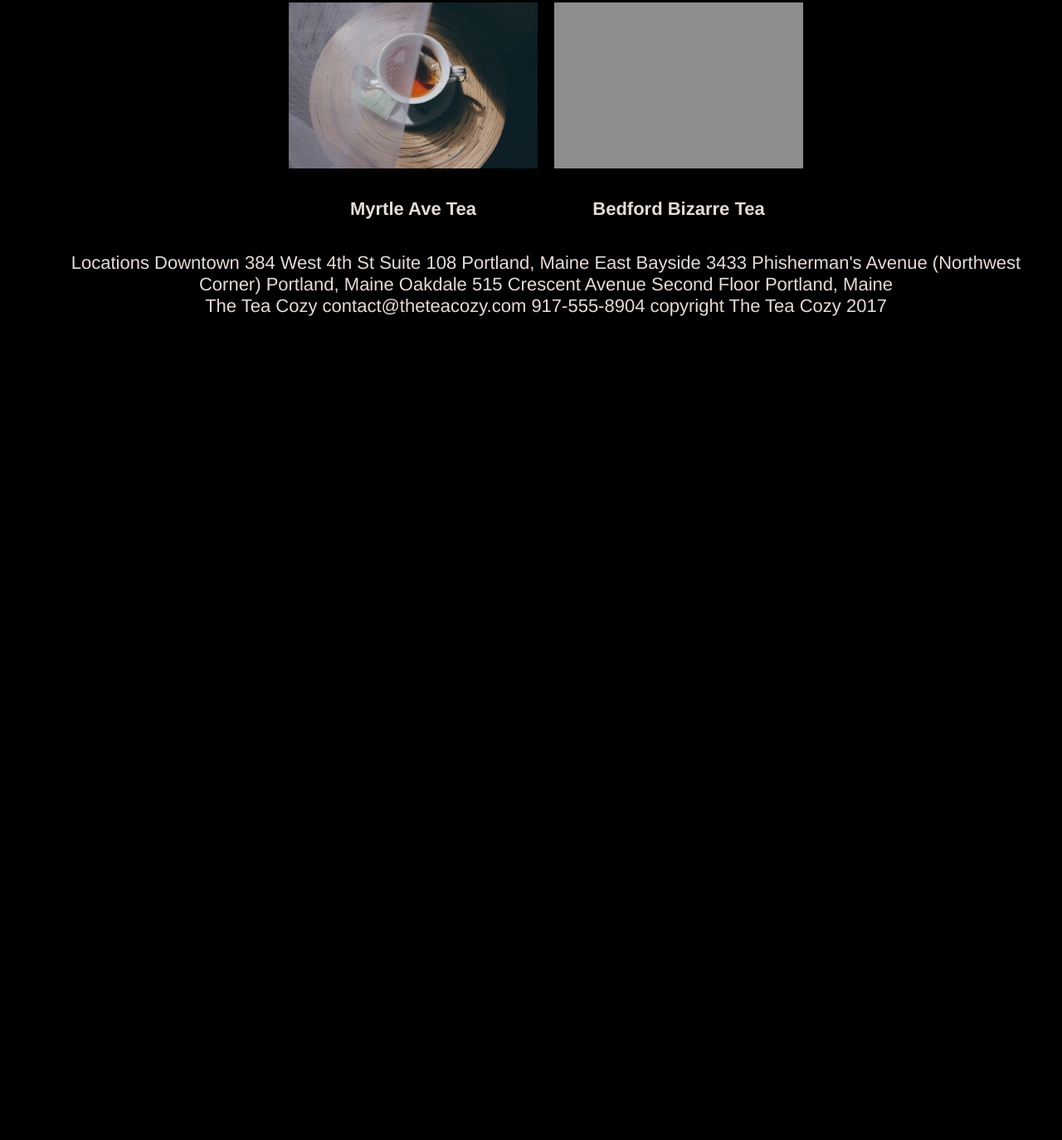
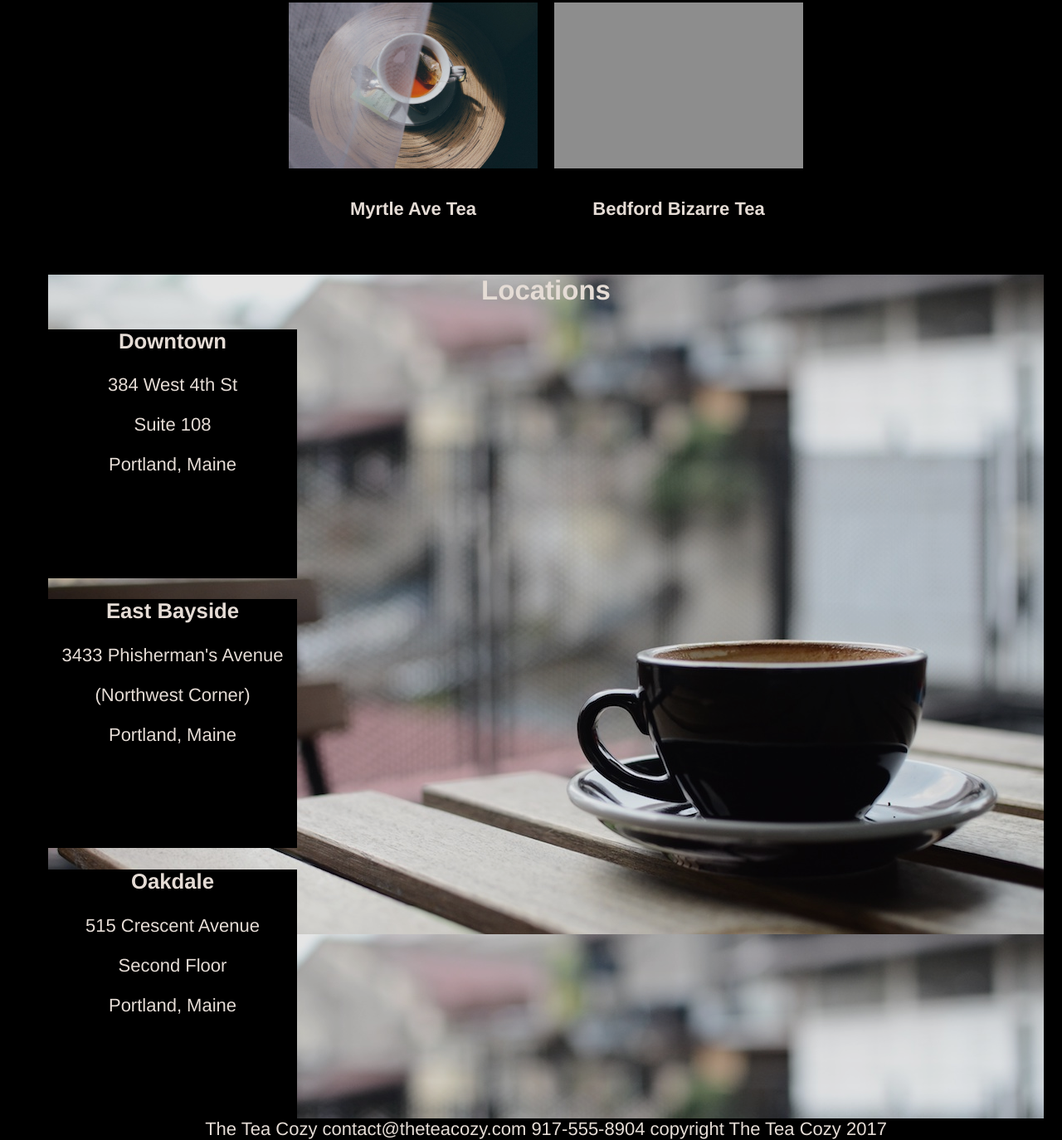
Before and after one commit to MimsCopeland/teacozy, a plain HTML site: page index.html in a window 1280 px wide. Shown: the part 1244-2618 px from the top of the page at 83% size. Before the commit the page ends 1626 px from the top, so only its background shows below. Drawn offline with Linux system fonts and the light colour scheme; grey boxes are pictures that could not be loaded.

Commit message:
locations html added css in progress

```diff
--- a/index.html
+++ b/index.html
@@ -58,28 +58,28 @@
         </div>
       </div>
 
+      <div class="locations">
+        <h2>Locations</h2>
+        <div class="box">
+          <h3>Downtown</h3>
+          <p>384 West 4th St</p>
+          <p>Suite 108</p>
+          <p>Portland, Maine</p>
+        </div>
+        <div class="box">
+          <h3>East Bayside</h3>
+          <p>3433 Phisherman's Avenue</p>
+          <p>(Northwest Corner)</p>
+          <p>Portland, Maine</p>
+        </div>
+        <div class="box">
+          <h3>Oakdale</h3>
+          <p>515 Crescent Avenue</p>
+          <p>Second Floor</p>
+          <p>Portland, Maine</p>
+        </div>
+      </div>
 
-    Locations
-    Downtown
-    384 West 4th St
-
-    Suite 108
-
-    Portland, Maine
-
-    East Bayside
-    3433 Phisherman's Avenue
-
-    (Northwest Corner)
-
-    Portland, Maine
-
-    Oakdale
-    515 Crescent Avenue
-
-    Second Floor
-
-    Portland, Maine
 
     <footer>
     The Tea Cozy
--- a/resources/css/style.css
+++ b/resources/css/style.css
@@ -76,5 +76,15 @@ nav a {
 .tea_image {
   margin: 10px;
 }
+
+.box {
+  width: 300px;
+  height: 300px;
+  background-color: black;
+}
+
+.locations {
+  background-image: url(../images/img-locations-background.jpg);
+}
 footer {
 }
```
